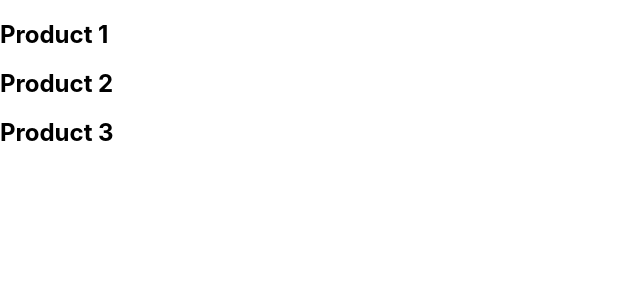
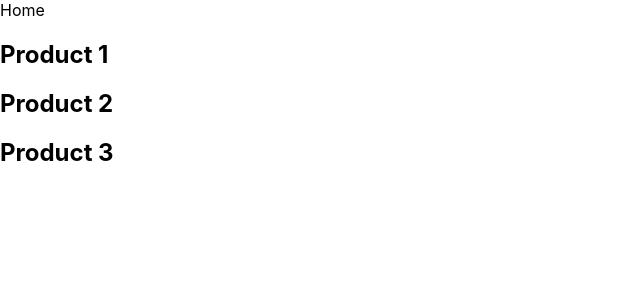
Before and after one commit to akshat-patel28/nextJs_demos, a Next.js app: page /product in a window 1280 px wide. Shown: the top 300 px of the page, without its empty margins (0-640 px from the left). Built offline with nearby package versions, Linux system fonts and the light colour scheme.

Commit message:
client side navigation

```diff
--- a/pages/product/index.js
+++ b/pages/product/index.js
@@ -1,9 +1,21 @@
+import Link from "next/link";
+
 export default function ProductList() {
   return (
     <>
-      <h2>Product 1</h2>
-      <h2>Product 2</h2>
-      <h2>Product 3</h2>
+      <Link href="/">Home</Link>
+      <h2>
+        <Link href="/product/1" replace>
+          Product 1
+        </Link>
+        {/* replace prop will replace current histry state to base url on back button(if browser back button is used) click */}
+      </h2>
+      <h2>
+        <Link href="/product/2">Product 2</Link>
+      </h2>
+      <h2>
+        <Link href="/product/3">Product 3</Link>
+      </h2>
     </>
   );
 }
--- a/pages/product/product1.js
+++ b/pages/product/product1.js
@@ -1,4 +1,4 @@
 export default function Product1() {
-  // next js will map /product1 path to thos file not to the dynamic route file
+  // next js will map /product1 path to this file not to the dynamic route file
   return <h1>Product 1</h1>;
 }
```
Also changed, not shown: pages/blog/index.js (+8 -1 lines), pages/index.js (+9 -1 lines), pages/product/[productId]/index.js (+7 -1 lines).
